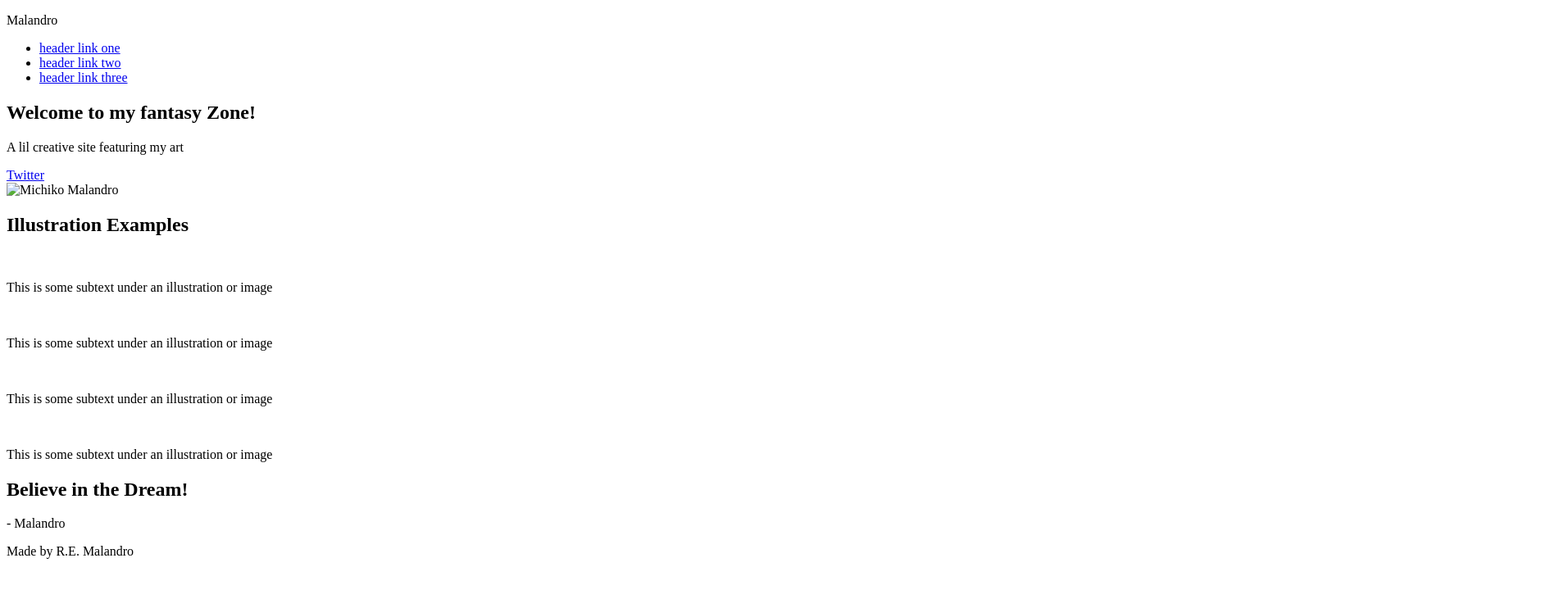
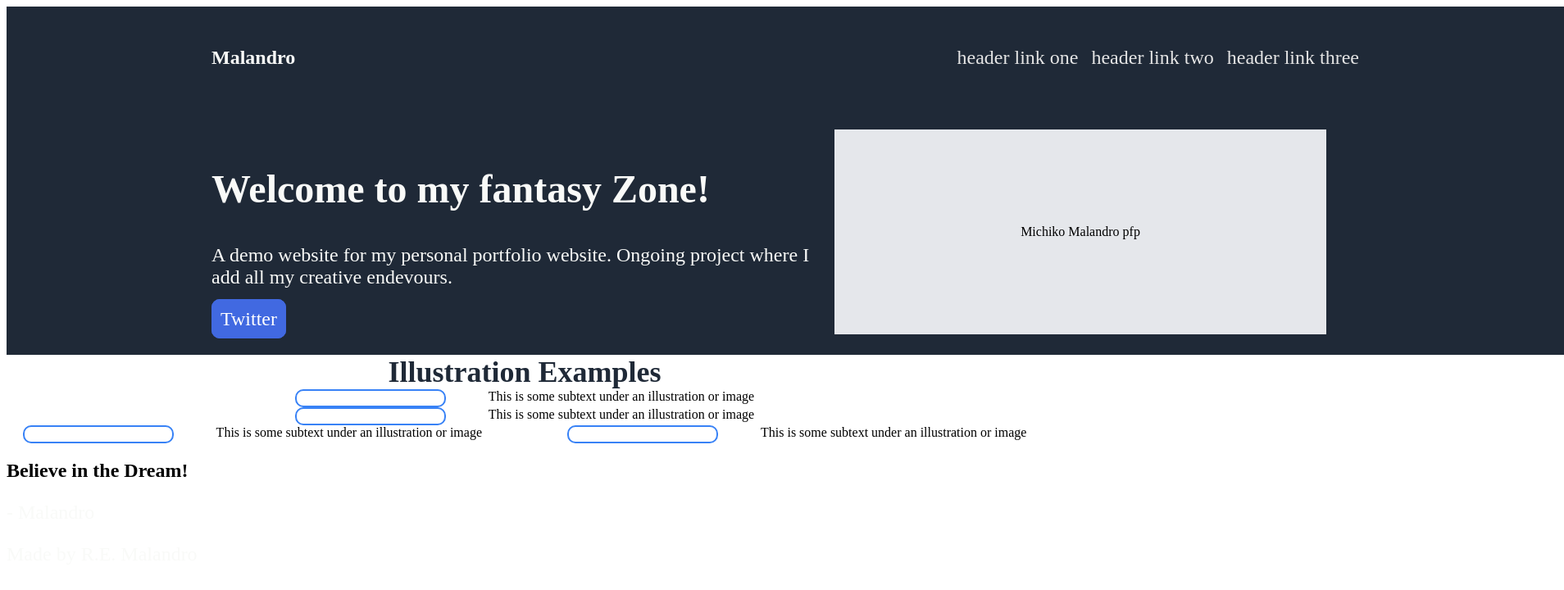
Before and after one commit to ser-malandro/landing-page, a plain HTML site: page index.html in a window 1280 px wide. Shown: the whole page at 82% size, 1908 px wide, since content can reach past the window. Drawn offline with Linux system fonts and the light colour scheme.

Commit message:
halfway done with assignment landing page

```diff
--- a/index.html
+++ b/index.html
@@ -3,48 +3,50 @@
     <head>
         <meta charset="UTF-8">
         <title> The Malandro Project</title>
-        <link rel="stylesheet" href="style.css">
+        <link rel="stylesheet" href="styles.css">
     </head>
-    <div class="header links">
-        <p>Malandro</p>
+    <div class="header">
+        <p><strong>Malandro</strong></p>
             <ul>
                 <li><a href="#"> header link one</a></li>
                 <li><a href="#"> header link two</a></li>
                 <li><a href="#"> header link three</a></li>
             </ul>
     </div>
-    <section class="intro">
+    <section class="header">
         <div>
             <h1>Welcome to my fantasy Zone!</h1>
-            <p> A lil creative site featuring my art</p>
-            <a href="#">Twitter</a>
+            <p> A demo website for my personal portfolio website. Ongoing project where I add all my creative endevours.</p>
+            <a href="#"class="button">Twitter</a>
         </div>
-            <img alt="Michiko Malandro">
+        <div>
+             <div class="pfp">Michiko Malandro pfp</div>
+        </div>
+
     </section>
 
     <section class ="info">
-        <h1>Illustration Examples</h1>
-        <div class="art-container">
-             <img>
-                <p>This is some subtext under an illustration or image</p>
-            </div>
-            <div class="item">
-                <img>
-                <p>This is some subtext under an illustration or image</p>
-            </div>
-            <div class="item">
-                <img>
-                <p>This is some subtext under an illustration or image</p>
-            </div>
-            <div class="item">
-                <img>
-                <p>This is some subtext under an illustration or image</p>
-            </div>
+        <div class= "info-header">Illustration Examples</div>
+        <div class="art-cards">
+            <div class="card"></div>
+            <div class="p2">This is some subtext under an illustration or image</div>
         </div>
+        <div class="art-cards">
+            <div class="card"></div>
+            <div class="p2">This is some subtext under an illustration or image</div>
+        </div>
+        <div class="art-cards">
+            <div class="card"></div>
+            <div class="p2">This is some subtext under an illustration or image</div>
+        <div class="art-cards"></div>
+            <div class="card"></div>
+            <div class="p2">This is some subtext under an illustration or image</div>
+        </div>
+    </div>
+    </section>
 
-    </section>
     <section class="quote">
-        <h1> Believe in the Dream!</h1>
+        <h2><strong>Believe in the Dream!</strong></h2>
         <p id="author"> - Malandro</p>
     </section>
 
--- a/styles.css
+++ b/styles.css
@@ -0,0 +1,84 @@
+@import url(https://fonts.googleapis.com/css?family=Roboto:100,200,300,regular,500,600,700,800,900,100italic,200italic,300italic,italic,500italic,600italic,700italic,800italic,900italic);
+
+
+.header{
+    background: #1f2937;
+    display:flex;
+    align-items: center;
+    justify-content: space-between;
+    padding: 25px 250px 25px 250px;
+    width: 1400px;
+}
+h1{
+    font-size: 48px;
+    font-weight: 900;
+    color: #F9FAF8;
+}
+
+p{
+    font: Roboto;
+    font-size: 24px;
+    font-weight: 200;
+    color: #F9FAF8;
+    gap: 16px;
+}
+
+.p2{
+    color: black;
+}
+ul{
+    list-style-type: none;
+    display: flex;
+    gap: 16px;
+}
+a{
+    text-decoration: none;
+    font: Roboto;
+    font-size: 24px;
+    color: #e5e5e5
+}
+.pfp{
+
+    display:flex;
+    align-items: center;
+    justify-content: center;
+    width: 600px;
+    height: 250px;
+    margin-right: 40px;
+    background-color: #E5E7EB;
+}
+
+.button{
+    background: royalblue;
+    border: 1px solid royalblue;
+    color: white;
+    border-radius: 10px;
+    padding: 10px;
+}
+
+.info{
+    text-align: center;
+
+}
+.info-header{
+    flex-basis: 180px;
+    font-size: 36px;
+    color: #1f2937;
+    font-weight: 900;
+
+}
+.art-cards{
+    display: flex;
+    justify-content: center;
+    gap: 52px;
+}
+.card{
+    flex-basis: 180px;
+    border: 2px solid #3882F6;
+    min-height: 18px;
+    border-radius: 10px;
+}
+
+.quote{
+
+}
```
